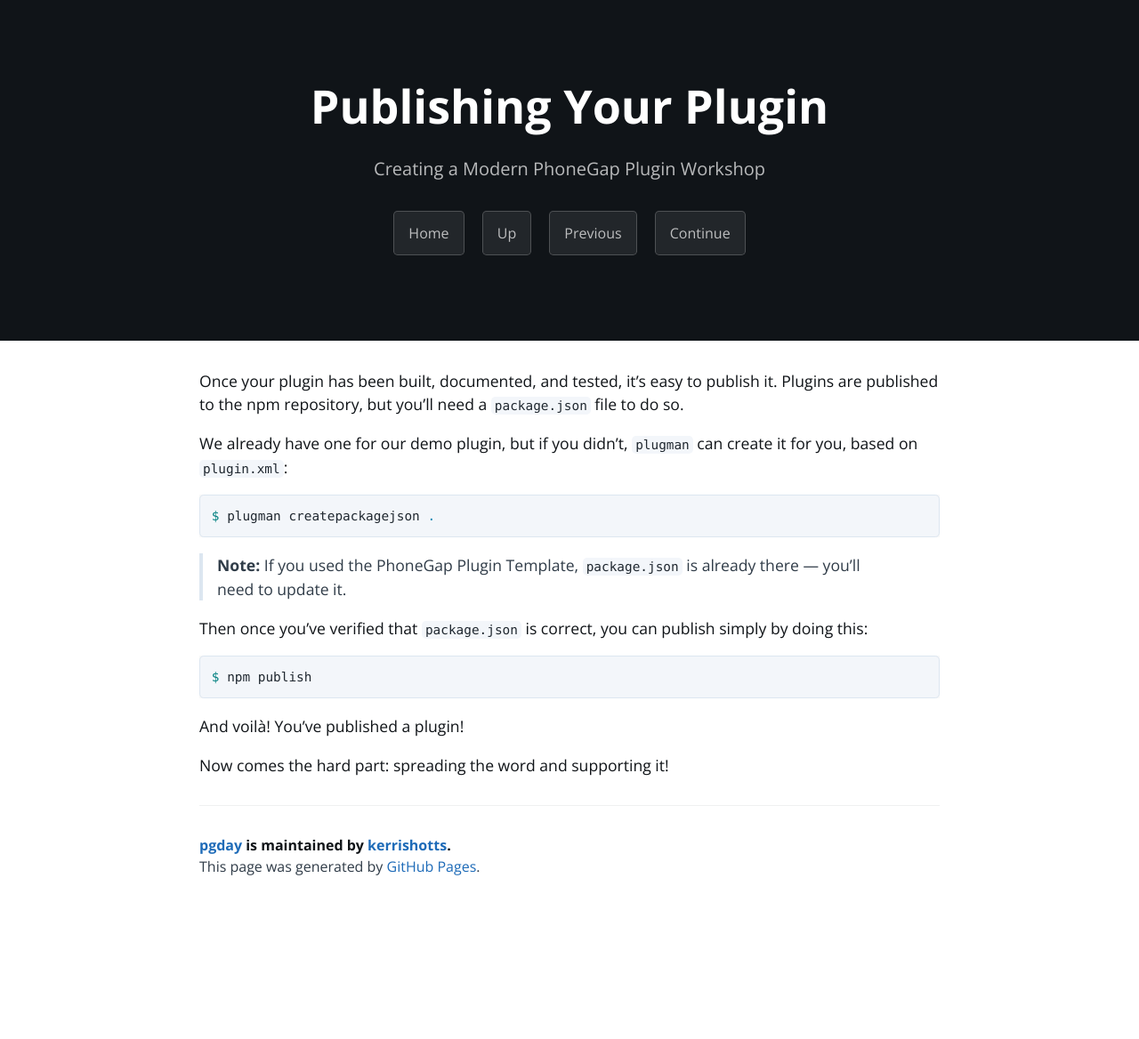
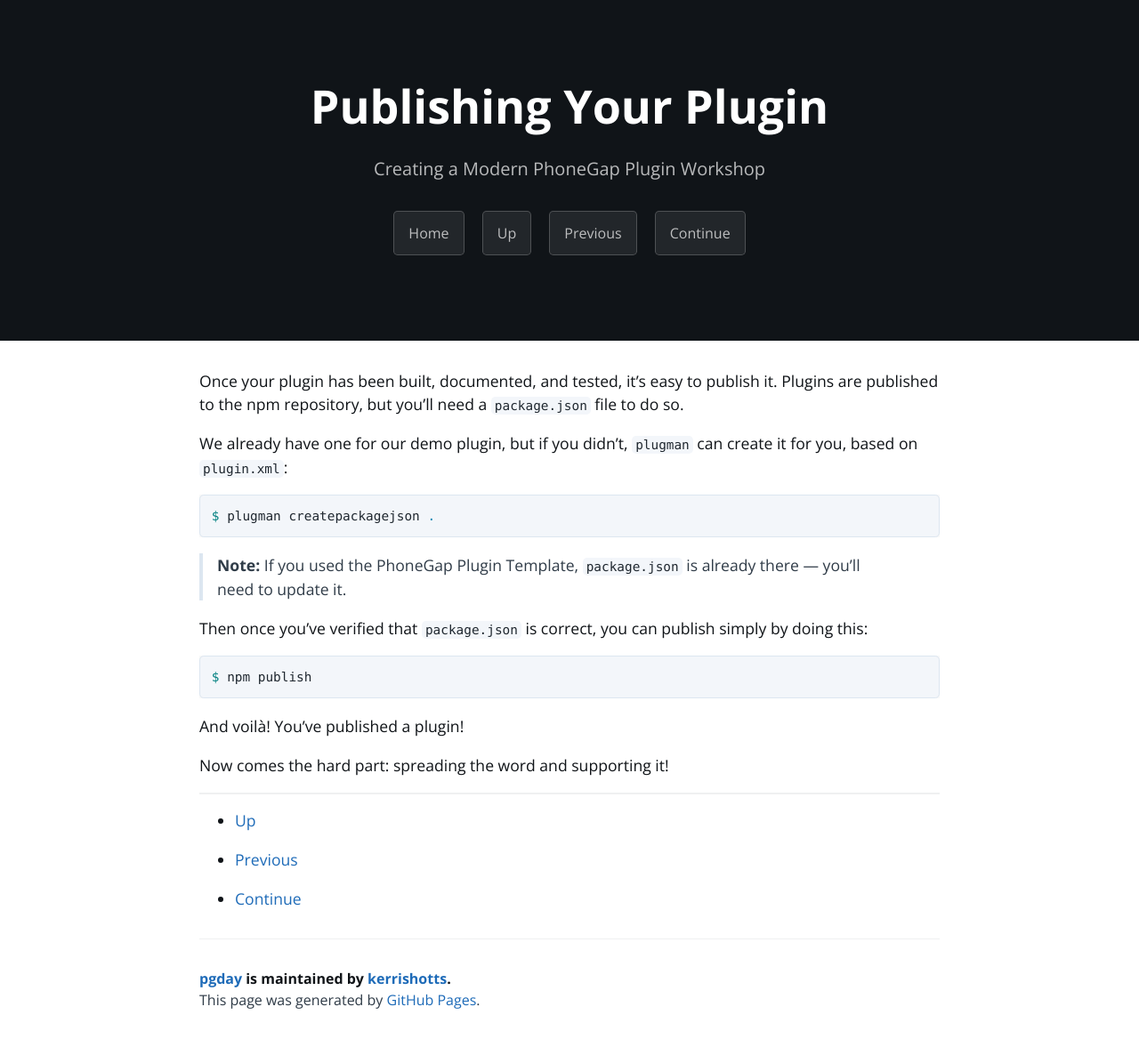
Before and after one commit to kerrishotts/pgday, a Jekyll site: the page built from workshops/2017/campp/publishing.md, in a window 1280 px wide. Shown: the whole page at 89% size. Built offline with Jekyll 4.4.1, drawn with Linux system fonts in a browser that asks for light colours; before the commit the page ends 1018 px from its top, so only the background shows below that.

Commit message:
put links at the bottom of the page too

```diff
--- a/_layouts/page.html
+++ b/_layouts/page.html
@@ -22,6 +22,13 @@
     <section class="main-content">
       {{ content }}
 
+      <hr>
+      <ul>
+      {% for link in page.links %}
+        <li><a href="{{ link[1] }}">{{ link[0] }}</a></li>
+      {% endfor %}
+      </ul>
+
       <footer class="site-footer">
         {% if site.github.is_project_page %}
           <span class="site-footer-owner"><a href="{{ site.github.repository_url }}">{{ site.github.repository_name }}</a> is maintained by <a href="{{ site.github.owner_url }}">{{ site.github.owner_name }}</a>.</span>
```
